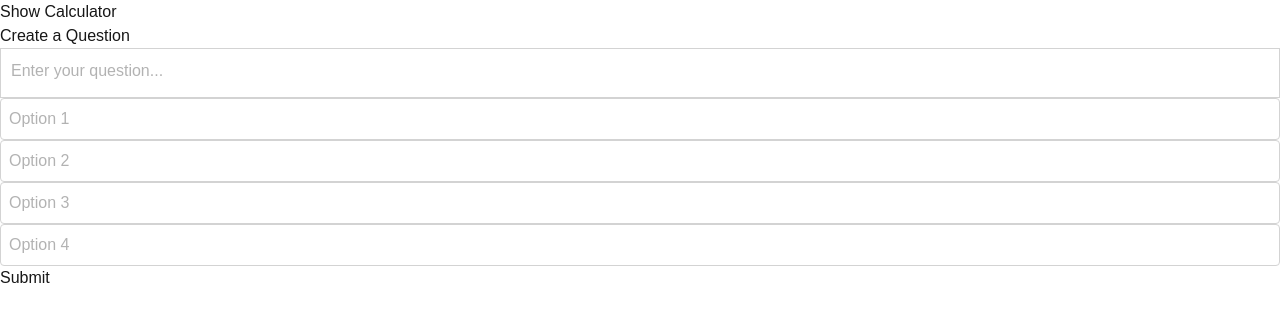
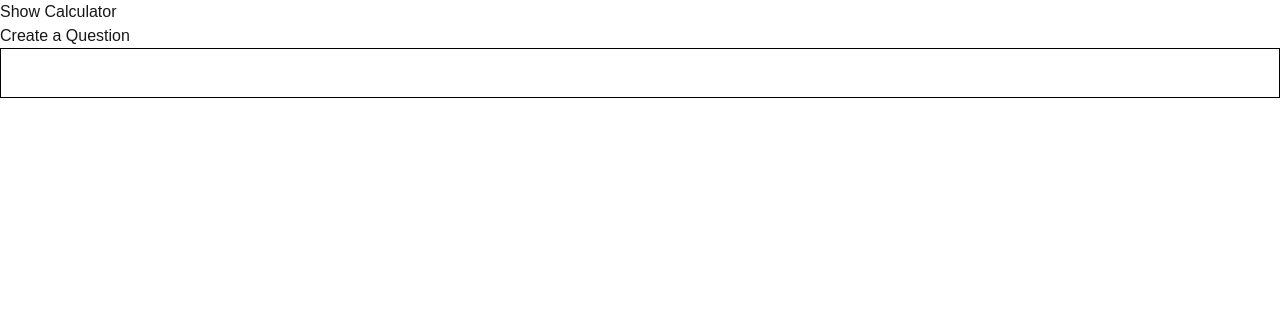
Before and after one commit to gb-pavan/test-intelliclick, a Next.js app: page / in a window 1280 px wide. Shown: the top 322 px of the page. Built offline with nearby package versions, Linux system fonts and the light colour scheme.

Commit message:
modified integration display when buttons clicked

```diff
--- a/src/components/UploadQuestion/UploadQuestion.tsx
+++ b/src/components/UploadQuestion/UploadQuestion.tsx
@@ -1,18 +1,245 @@
-import { useState,useRef } from "react";
+// import { useState,useRef } from "react";
+// import CalculatorTabs from "../Calculator/CalculatorTabs";
+
+// const QuestionForm = () => {
+//     const editorRef = useRef(null);
+
+//   const [question, setQuestion] = useState("");
+//   const [options, setOptions] = useState(["", "", "", ""]);
+//   const [loading, setLoading] = useState(false);
+//   const [showCalculator, setShowCalculator] = useState(false);
+//   const [focusedInput, setFocusedInput] = useState<"question" | number | null>(null);
+
+//   const handleOptionChange = (index: number, value: string) => {
+//     setOptions((prev) => prev.map((opt, i) => (i === index ? value : opt)));
+//   };
+
+//   const insertElement = (html: string) => {
+//     const selection = window.getSelection();
+//     if (!selection || selection.rangeCount === 0) return;
+
+//     const range = selection.getRangeAt(0);
+//     const tempDiv = document.createElement("div");
+//     tempDiv.innerHTML = html;
+
+//     const fragment = document.createDocumentFragment();
+//     while (tempDiv.firstChild) {
+//       fragment.appendChild(tempDiv.firstChild);
+//     }
+
+//     range.deleteContents();
+//     range.insertNode(fragment);
+
+//     // Ensure lastChild exists before setting cursor position
+//     if (fragment.lastChild) {
+//       range.setStartAfter(fragment.lastChild);
+//       range.setEndAfter(fragment.lastChild);
+//       selection.removeAllRanges();
+//       selection.addRange(range);
+//     }
+//   };
+
+//   const handleSubmit = async () => {
+//     if (!question.trim() || options.some((opt) => !opt.trim())) {
+//       alert("Please fill in the question and all options.");
+//       return;
+//     }
+//     setLoading(true);
+//     try {
+//       const response = await fetch("/api/questions", {
+//         method: "POST",
+//         headers: { "Content-Type": "application/json" },
+//         body: JSON.stringify({ question, options }),
+//       });
+//       if (response.ok) {
+//         alert("Question submitted successfully!");
+//         setQuestion("");
+//         setOptions(["", "", "", ""]);
+//       } else {
+//         alert("Failed to submit the question.");
+//       }
+//     } catch (error) {
+//       console.error("Error submitting question:", error);
+//       alert("An error occurred. Please try again.");
+//     }
+//     setLoading(false);
+//   };
+
+//   // Handle input change based on focused field
+//   const handleCalculatorInput = (value: string) => {
+//     if (focusedInput === null) return;
+
+//     if (focusedInput === "question") {
+//       setQuestion((prev) => (value === "BACKSPACE" ? prev.slice(0, -1) : prev + value));
+//     } else {
+//       setOptions((prev) =>
+//         prev.map((opt, i) =>
+//           i === focusedInput ? (value === "BACKSPACE" ? opt.slice(0, -1) : opt + value) : opt
+//         )
+//       );
+//     }
+//   };
+
+//   return (
+//     <div className="w-full p-4 bg-white shadow-lg rounded-lg mt-10">
+//       <div className="flex justify-center mt-4">
+//         <button
+//           onClick={() => setShowCalculator(!showCalculator)}
+//           className="bg-green-500 text-white p-2 rounded hover:bg-green-600 w-fit mx-auto"
+//         >
+//           {showCalculator ? "Hide Calculator" : "Show Calculator"}
+//         </button>
+//       </div>
+//       {showCalculator && (
+//         <div className="mt-4 p-4 border rounded shadow">
+//           <CalculatorTabs handleCalculatorInput={handleCalculatorInput} insertElement={insertElement}/>
+//         </div>
+//       )}
+//       <h2 className="text-xl font-semibold mb-4">Create a Question</h2>
+
+//       <div
+//         ref={editorRef}
+//         contentEditable
+//         suppressContentEditableWarning
+//         onFocus={() => setFocusedInput("question")}
+//         onInput={(e) => setQuestion(e.currentTarget.textContent || "")}
+//         style={{
+//           border: "1px solid lightgray",
+//           minHeight: "50px",
+//           padding: "10px",
+//           cursor: "text",
+//           whiteSpace: "pre-wrap",
+//           position: "relative",
+//         }}
+//       >
+//         {question === "" && (
+//           <span style={{ color: "gray", opacity: 0.6, pointerEvents: "none" }}>
+//             Enter your question...
+//           </span>
+//         )}
+//         {question}
+//       </div>
+//       {options.map((option, index) => (
+//   <div
+//     key={index}
+//     ref={editorRef}
+//     contentEditable
+//     suppressContentEditableWarning
+//     onFocus={() => setFocusedInput(index)}
+//     onInput={(e) => handleOptionChange(index, e.currentTarget.textContent || "")}
+//     style={{
+//       border: "1px solid lightgray",
+//       minHeight: "40px",
+//       padding: "8px",
+//       cursor: "text",
+//       whiteSpace: "pre-wrap",
+//       borderRadius: "4px",
+//       backgroundColor: "white",
+//     }}
+//   >
+//         {option || <span style={{ color: "gray", opacity: 0.6 }}>Option {index + 1}</span>}
+
+//   </div>
+// ))}
+
+//         <div className="flex justify-center mt-4">
+//             <button
+//                 onClick={handleSubmit}
+//                 disabled={loading}
+//                 className="bg-blue-500 text-white p-2 rounded mt-4 hover:bg-blue-600 disabled:bg-gray-400"
+//             >
+//                 {loading ? "Submitting..." : "Submit"}
+//             </button>
+//         </div>
+//     </div>
+//   );
+// };
+
+// export default QuestionForm;
+
+
+// import { useState,useRef } from "react";
+// import CalculatorTabs from "../Calculator/CalculatorTabs";
+
+// const QuestionForm = () => {
+
+//   const [showCalculator, setShowCalculator] = useState(false);
+//   const editorRef = useRef<HTMLDivElement>(null);
+
+//   const insertElement = (html: string) => {
+//     const selection = window.getSelection();
+//     if (!selection || selection.rangeCount === 0) return;
+
+//     const range = selection.getRangeAt(0);
+//     const tempDiv = document.createElement("div");
+//     tempDiv.innerHTML = html;
+
+//     const fragment = document.createDocumentFragment();
+//     while (tempDiv.firstChild) {
+//       fragment.appendChild(tempDiv.firstChild);
+//     }
+
+//     range.deleteContents();
+//     range.insertNode(fragment);
+
+//     // Ensure lastChild exists before setting cursor position
+//     if (fragment.lastChild) {
+//       range.setStartAfter(fragment.lastChild);
+//       range.setEndAfter(fragment.lastChild);
+//       selection.removeAllRanges();
+//       selection.addRange(range);
+//     }
+//   };
+
+//   const handleCalculatorInput = (value: string) => {
+//     console.log("calciInput");
+//   };
+
+
+//   return (
+//     <div className="w-full p-4 bg-white shadow-lg rounded-lg mt-10">
+//       <div className="flex justify-center mt-4">
+//         <button
+//           onClick={() => setShowCalculator(!showCalculator)}
+//           className="bg-green-500 text-white p-2 rounded hover:bg-green-600 w-fit mx-auto"
+//         >
+//           {showCalculator ? "Hide Calculator" : "Show Calculator"}
+//         </button>
+//       </div>
+//       {showCalculator && (
+//         <div className="mt-4 p-4 border rounded shadow">
+//           <CalculatorTabs handleCalculatorInput={handleCalculatorInput} insertElement={insertElement}/>
+//         </div>
+//       )}
+//       <h2 className="text-xl font-semibold mb-4">Create a Question</h2>
+//       <div
+//         ref={editorRef}
+//         contentEditable
+//         suppressContentEditableWarning
+//         style={{
+//           border: "1px solid black",
+//           minHeight: "50px",
+//           padding: "10px",
+//           cursor: "text",
+//           whiteSpace: "pre-wrap",
+//         }}
+//       />
+//       <br />
+
+
+//     </div>
+//   );
+// };
+
+// export default QuestionForm;
+
+import { useState, useRef } from "react";
 import CalculatorTabs from "../Calculator/CalculatorTabs";
 
 const QuestionForm = () => {
-    const editorRef = useRef(null);
-
-  const [question, setQuestion] = useState("");
-  const [options, setOptions] = useState(["", "", "", ""]);
-  const [loading, setLoading] = useState(false);
   const [showCalculator, setShowCalculator] = useState(false);
-  const [focusedInput, setFocusedInput] = useState<"question" | number | null>(null);
-
-  const handleOptionChange = (index: number, value: string) => {
-    setOptions((prev) => prev.map((opt, i) => (i === index ? value : opt)));
-  };
+  const [content, setContent] = useState("");
+  const editorRef = useRef<HTMLDivElement>(null);
 
   const insertElement = (html: string) => {
     const selection = window.getSelection();
@@ -30,53 +257,28 @@ const QuestionForm = () => {
     range.deleteContents();
     range.insertNode(fragment);
 
-    // Ensure lastChild exists before setting cursor position
     if (fragment.lastChild) {
       range.setStartAfter(fragment.lastChild);
       range.setEndAfter(fragment.lastChild);
       selection.removeAllRanges();
       selection.addRange(range);
     }
+
+    // Update state to reflect the new content
+    setContent(editorRef.current?.innerText || "");
   };
 
-  const handleSubmit = async () => {
-    if (!question.trim() || options.some((opt) => !opt.trim())) {
-      alert("Please fill in the question and all options.");
-      return;
-    }
-    setLoading(true);
-    try {
-      const response = await fetch("/api/questions", {
-        method: "POST",
-        headers: { "Content-Type": "application/json" },
-        body: JSON.stringify({ question, options }),
-      });
-      if (response.ok) {
-        alert("Question submitted successfully!");
-        setQuestion("");
-        setOptions(["", "", "", ""]);
-      } else {
-        alert("Failed to submit the question.");
-      }
-    } catch (error) {
-      console.error("Error submitting question:", error);
-      alert("An error occurred. Please try again.");
-    }
-    setLoading(false);
+  const handleCalculatorInput = (value: string) => {
+    console.log("calciInput");
   };
 
-  // Handle input change based on focused field
-  const handleCalculatorInput = (value: string) => {
-    if (focusedInput === null) return;
+  const handleInput = (e: React.FormEvent<HTMLDivElement>) => {
+    setContent(e.currentTarget.innerText);
+  };
 
-    if (focusedInput === "question") {
-      setQuestion((prev) => (value === "BACKSPACE" ? prev.slice(0, -1) : prev + value));
-    } else {
-      setOptions((prev) =>
-        prev.map((opt, i) =>
-          i === focusedInput ? (value === "BACKSPACE" ? opt.slice(0, -1) : opt + value) : opt
-        )
-      );
+  const handleKeyDown = (e: React.KeyboardEvent<HTMLDivElement>) => {
+    if (e.key === "Enter") {
+      e.preventDefault(); // Prevent new lines
     }
   };
 
@@ -92,65 +294,33 @@ const QuestionForm = () => {
       </div>
       {showCalculator && (
         <div className="mt-4 p-4 border rounded shadow">
-          <CalculatorTabs handleCalculatorInput={handleCalculatorInput} insertElement={insertElement}/>
+          <CalculatorTabs handleCalculatorInput={handleCalculatorInput} insertElement={insertElement} />
         </div>
       )}
       <h2 className="text-xl font-semibold mb-4">Create a Question</h2>
-
       <div
         ref={editorRef}
         contentEditable
         suppressContentEditableWarning
-        onFocus={() => setFocusedInput("question")}
-        onInput={(e) => setQuestion(e.currentTarget.textContent || "")}
+        onInput={handleInput}
+        onKeyDown={handleKeyDown}
         style={{
-          border: "1px solid lightgray",
+          border: "1px solid black",
           minHeight: "50px",
           padding: "10px",
           cursor: "text",
-          whiteSpace: "pre-wrap",
-          position: "relative",
+          whiteSpace: "nowrap",
+          overflow: "hidden",
+          textOverflow: "ellipsis",
+        }}
+        onFocus={(e) => {
+          if (e.currentTarget.innerText === "") {
+            e.currentTarget.innerHTML = "<br>"; // Keeps cursor visible in empty div
+          }
         }}
       >
-        {question === "" && (
-          <span style={{ color: "gray", opacity: 0.6, pointerEvents: "none" }}>
-            Enter your question...
-          </span>
-        )}
-        {question}
       </div>
-      {options.map((option, index) => (
-  <div
-    key={index}
-    ref={editorRef}
-    contentEditable
-    suppressContentEditableWarning
-    onFocus={() => setFocusedInput(index)}
-    onInput={(e) => handleOptionChange(index, e.currentTarget.textContent || "")}
-    style={{
-      border: "1px solid lightgray",
-      minHeight: "40px",
-      padding: "8px",
-      cursor: "text",
-      whiteSpace: "pre-wrap",
-      borderRadius: "4px",
-      backgroundColor: "white",
-    }}
-  >
-        {option || <span style={{ color: "gray", opacity: 0.6 }}>Option {index + 1}</span>}
-
-  </div>
-))}
-
-        <div className="flex justify-center mt-4">
-            <button
-                onClick={handleSubmit}
-                disabled={loading}
-                className="bg-blue-500 text-white p-2 rounded mt-4 hover:bg-blue-600 disabled:bg-gray-400"
-            >
-                {loading ? "Submitting..." : "Submit"}
-            </button>
-        </div>
+      <br />
     </div>
   );
 };
```
Also changed, not shown: src/components/Calculator/Integrations.tsx (+18 -18 lines), src/components/example.tsx (added, +80 -0 lines).
